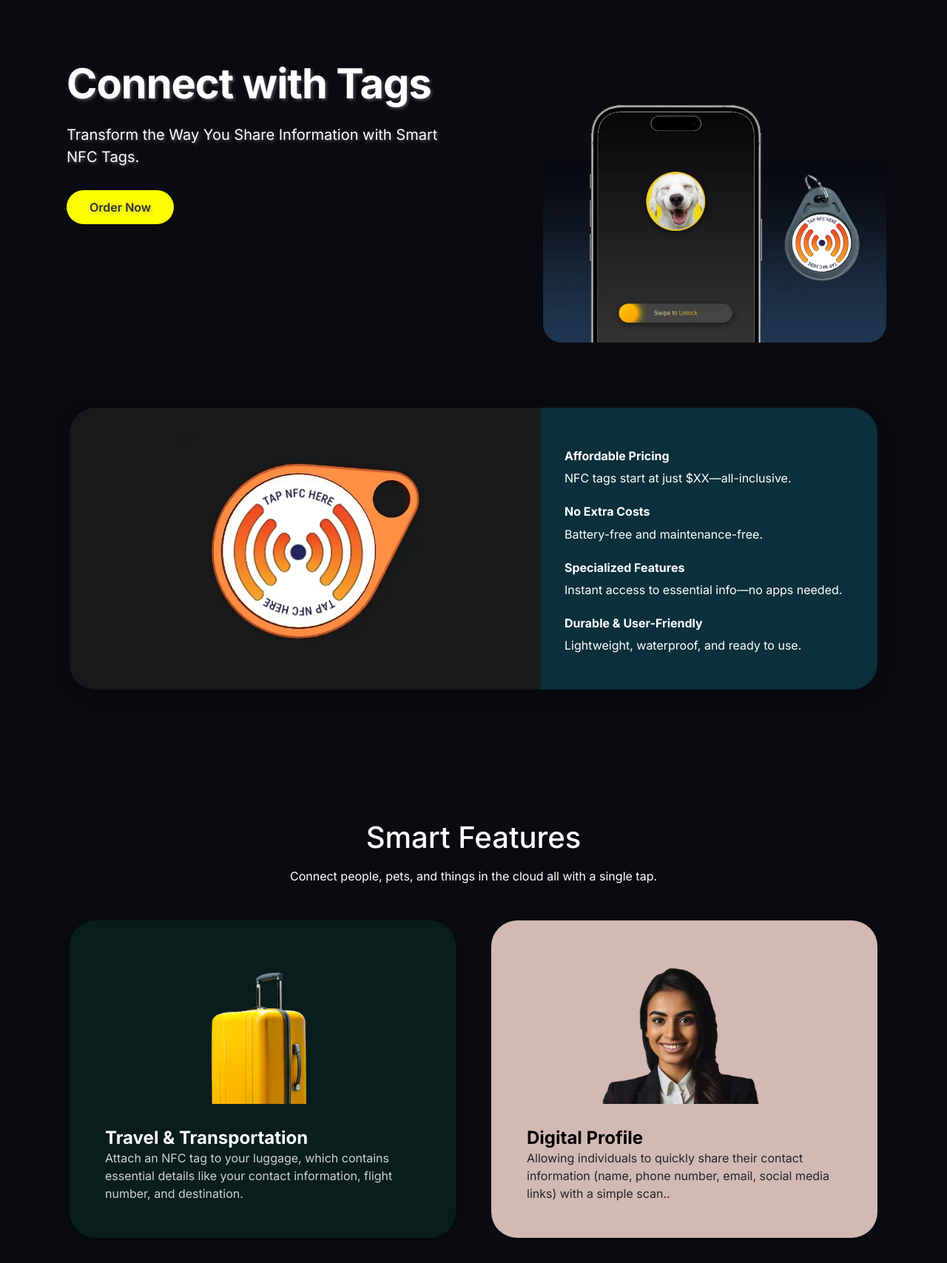
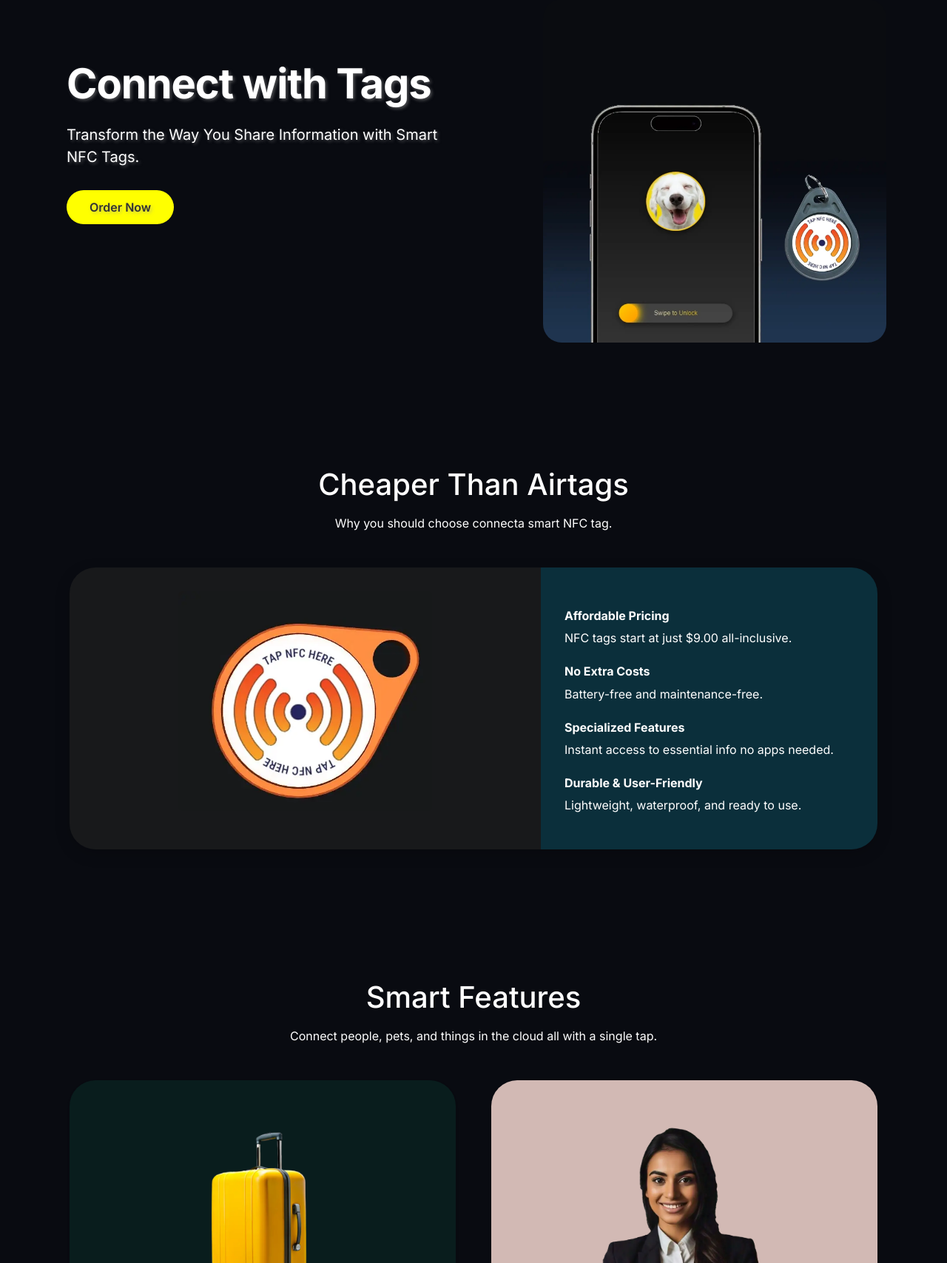
Before and after one commit to Rottie420/project-connecta, a Flask app: page / in a window 1280 px wide. Shown: the part 190-1897 px from the top of the page at 74% size. Run offline with Flask 3, Linux system fonts and the light colour scheme.

Commit message:
fix tax, fix margin top

```diff
--- a/templates/home-v2.html
+++ b/templates/home-v2.html
@@ -299,7 +299,9 @@
     </section>
 
     <!-- card-split Section -->
-    <section class="container px-4 py-5">
+    <section class="container px-4 py-5" style="margin-top: 5em;">
+        <h1 class="pb-2 text-center text-white">Cheaper Than Airtags</h1 >
+        <p class="text-center text-white mb-5">Why you should choose connecta smart NFC tag.</p>
         <div class="card-split">
             <div class="row" style="margin: 0;">
                 <div class="col-md-7 split-1 text-center">
@@ -307,9 +309,9 @@
                 </div>
                 <div class="col-md-5 split-2">
                     <ul class="list-unstyled">
-                        <li><h6 class="fw-bold mt-4">Affordable Pricing</h6> NFC tags start at just $XX—all-inclusive.</li>
+                        <li><h6 class="fw-bold mt-4">Affordable Pricing</h6> NFC tags start at just $9.00 all-inclusive.</li>
                         <li><h6 class="fw-bold mt-4">No Extra Costs</h6> Battery-free and maintenance-free.</li>
-                        <li><h6 class="fw-bold mt-4">Specialized Features</h6> Instant access to essential info—no apps needed.</li>
+                        <li><h6 class="fw-bold mt-4">Specialized Features</h6> Instant access to essential info no apps needed.</li>
                         <li><h6 class="fw-bold mt-4">Durable & User-Friendly</h6> Lightweight, waterproof, and ready to use.</li>
                     </ul>
 
--- a/templates/order-form.html
+++ b/templates/order-form.html
@@ -223,7 +223,7 @@
             standard: 5.00,
             express: 10.00,
         };
-        const taxRate = 0.05; // 5% tax rate
+        const taxRate = 0.09; // 5% tax rate
         let selectedShipping = "standard"; // Default shipping option
 
         // Event listeners for quantity buttons
```
